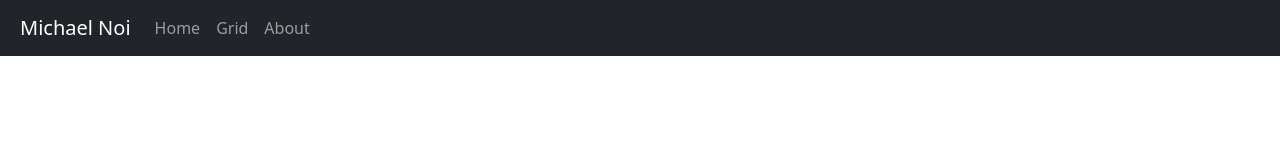
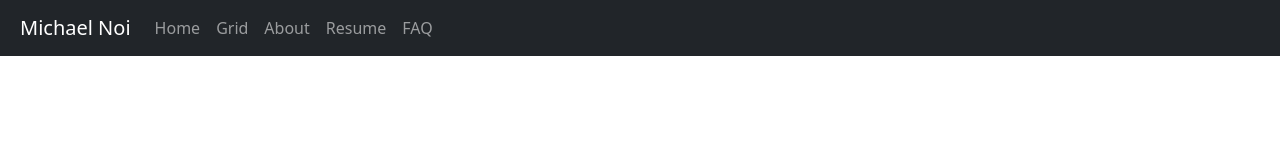
Before and after one commit to Mistorff/mistorff.github.io, a plain HTML site: page carousel.html in a window 1280 px wide. Shown: the top 160 px of the page. Drawn offline with nearby package versions, Linux system fonts and the light colour scheme.

Commit message:
Update carousel.html

```diff
--- a/carousel.html
+++ b/carousel.html
@@ -36,6 +36,12 @@
         </li>
         <li class="nav-item">
           <a class="nav-link" href="about.html">About</a>
+        </li>
+        <li class="nav-item">
+          <a class="nav-link" href="resume.html">Resume</a>
+        </li>
+        <li class="nav-item">
+          <a class="nav-link" href="faq.html">FAQ</a>
         </li>
       </ul>
     </div>
```
